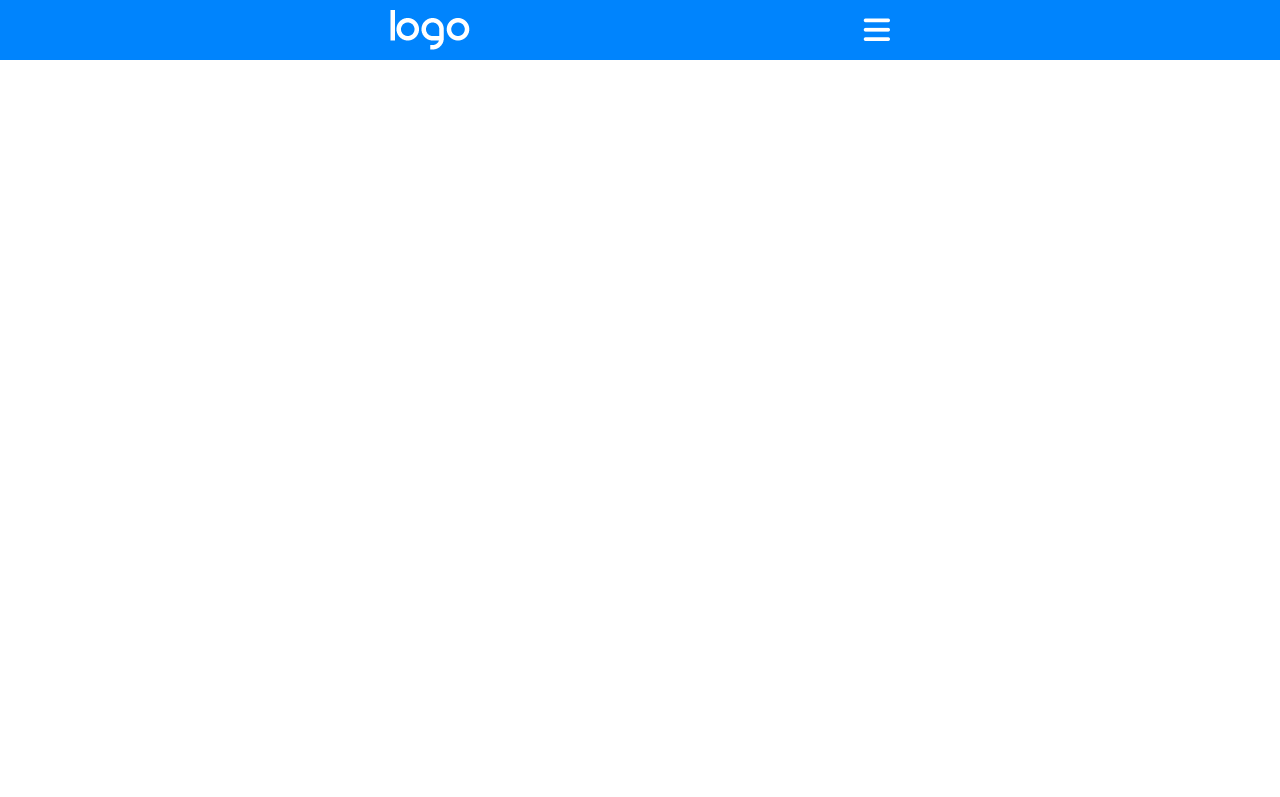
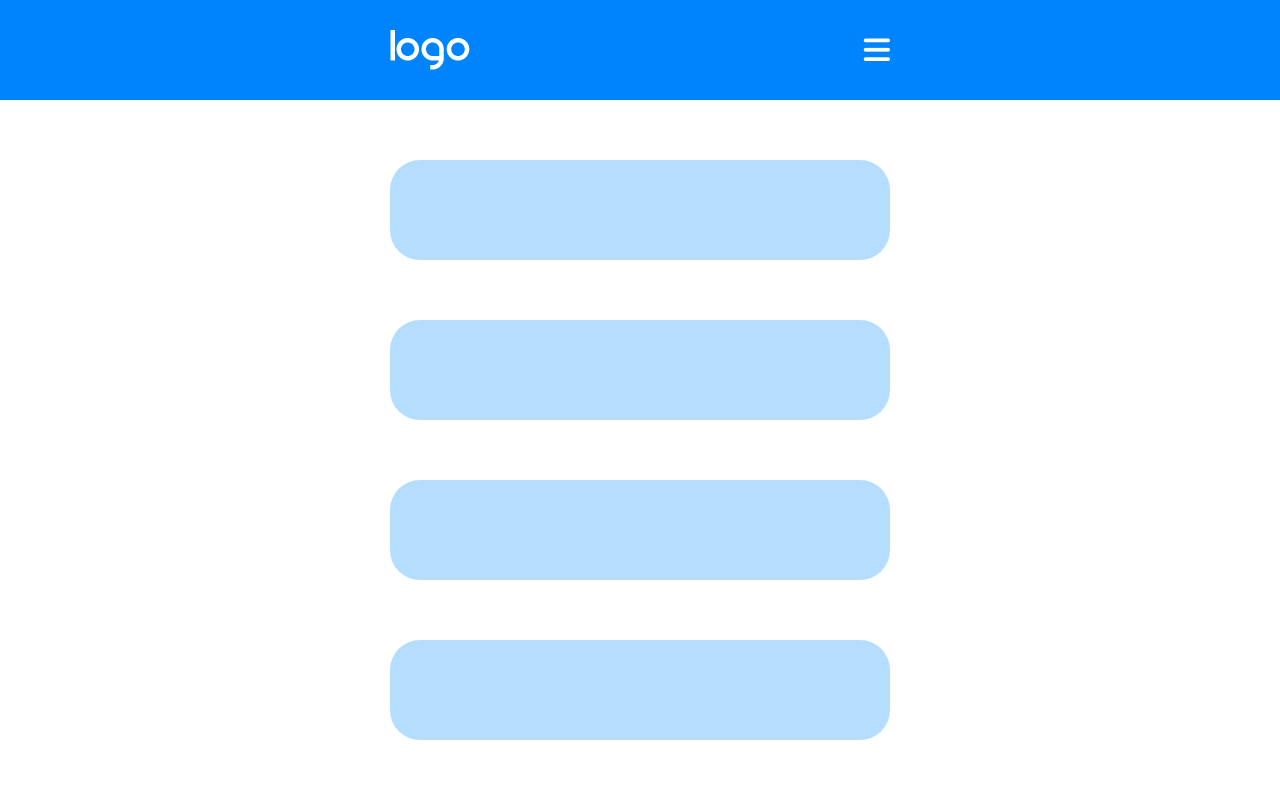
Before and after one commit to Riccardo15Pinto/htmlcss-responsive-layout, a plain HTML site: page index.html in a window 1280 px wide. Shown: the top 797 px of the page. Drawn offline with Linux system fonts and the light colour scheme.

Commit message:
set first-sec macro-layout

```diff
--- a/css/style.css
+++ b/css/style.css
@@ -40,9 +40,23 @@ header .container{
 }
 
 header .container > *{
-    padding: 10px 0;
+    padding: 30px 0;
     color: white;
     font-size: 30px;
 }
 
+.card{
+    border-radius: 30px;
+}
+
+/* main */
+.first-sec .card{
+    background-color: #B5DDFF;
+    height: 100px;
+}
+
+.col{
+    margin: 60px 0;
+}
+
 /* responsive */
```
